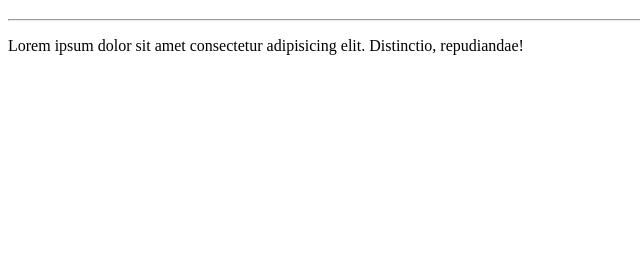
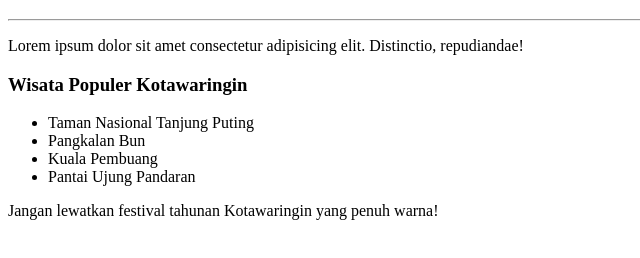
Before and after one commit to AgusKhaer02/web-portal-kota, a plain HTML site: page index.html in a window 1280 px wide. Shown: the part 108-366 px from the top of the page, without its empty margins (0-640 px from the left). Drawn offline with Linux system fonts and the light colour scheme.

Commit message:
wisata populer kotawaringin

```diff
--- a/index.html
+++ b/index.html
@@ -19,6 +19,16 @@
     <!-- ...... -->
 
     <!-- faisal -->
+     <section>
+        <h3>Wisata Populer Kotawaringin</h3>
+        <ul>
+            <li>Taman Nasional Tanjung Puting</li>
+            <li>Pangkalan Bun</li>
+            <li>Kuala Pembuang</li>
+            <li>Pantai Ujung Pandaran</li>
+        </ul>
+        <p>Jangan lewatkan festival tahunan Kotawaringin yang penuh warna!</p>
+    </section>
     <!-- ...... -->
 
     <!-- khairul -->
```
